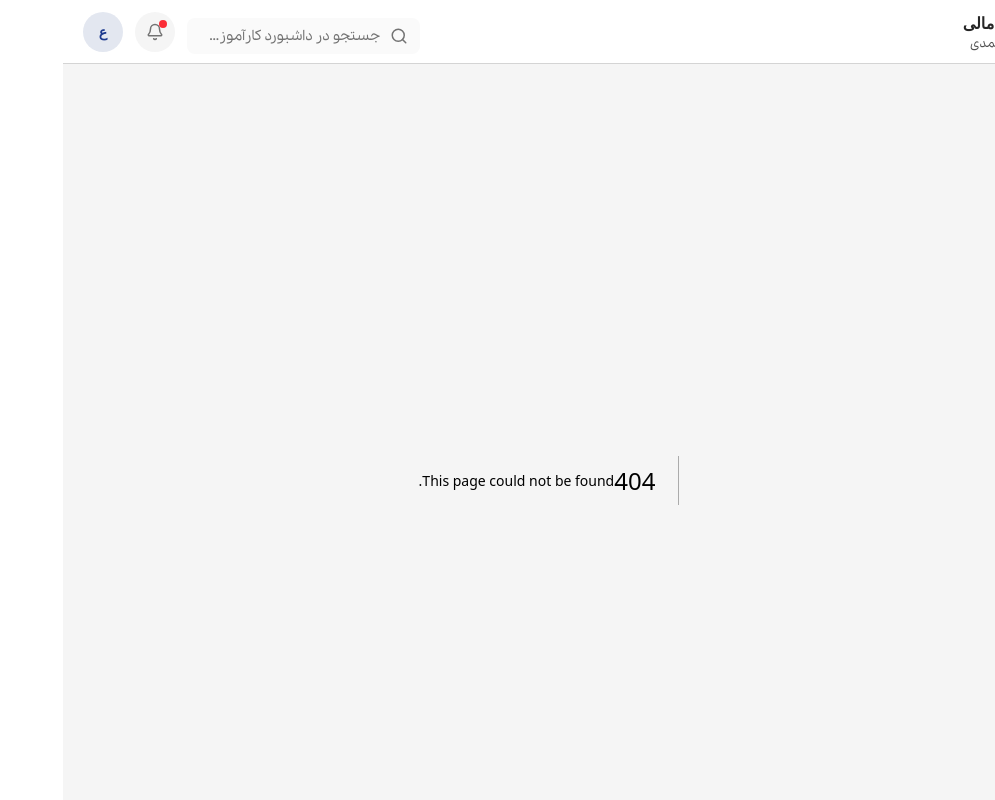
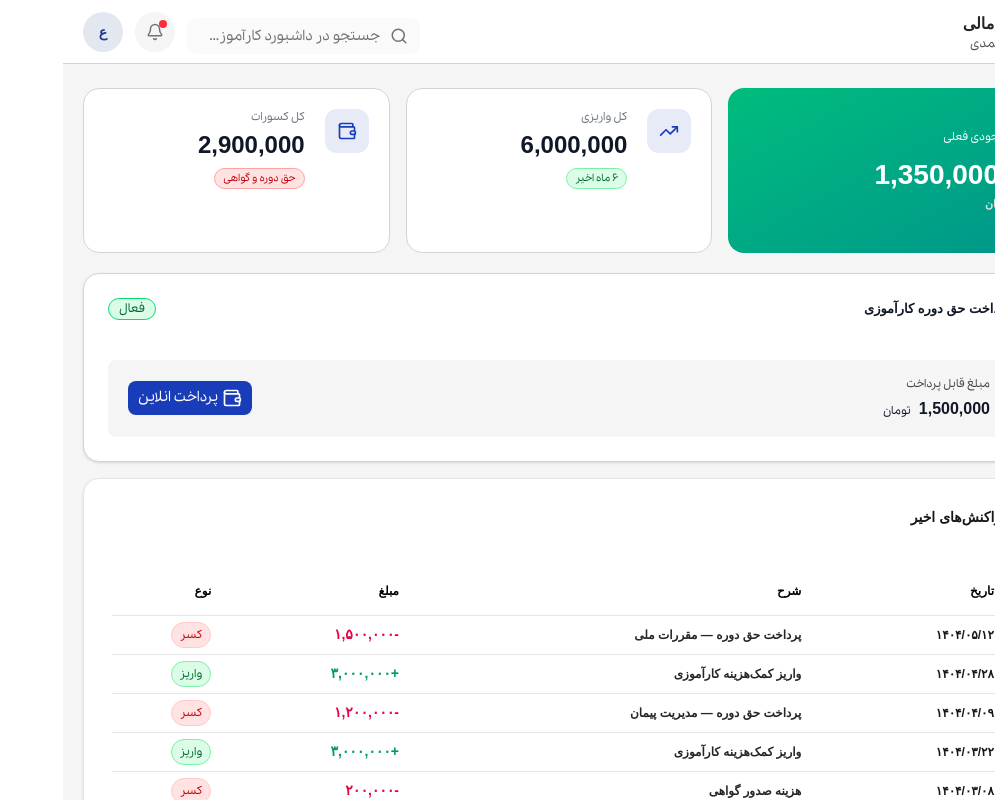
Before and after one commit to parrsa/InternshipNezam, a Next.js app: page /users/financial-credit in a window 1280 px wide. Before the commit this address had no page. Shown: the whole page, without its empty margins (285-1280 px from the left). Built offline with nearby package versions, Linux system fonts and the light colour scheme; a web font is replaced by a local one.

Commit message:
finished table and financial part

```diff
--- a/app/components/ui/Table/index.tsx
+++ b/app/components/ui/Table/index.tsx
@@ -124,7 +124,7 @@ function Table({ tableRow, tableCol, minHeight = "390px", HeaderPY }: TableProps
               {tableCol.map((col: any, index: number) => (
                 <th
                   key={String(col.key)}
-                  className={` ${HeaderPY ? HeaderPY : "py-3"} text-base font-bold text-sky-800 px-2
+                  className={` ${HeaderPY ? HeaderPY : "py-3"} text-sm font-bold text-neutral-800 px-2
                    ${col.width} ${index === 0 && "pr-3"} ${index === 6 && "pl-3"
                     }`}
                 >
--- /dev/null
+++ b/app/users/financial-credit/components/financialCards/index.tsx
@@ -0,0 +1,124 @@
+import { Button } from '@/app/components/ui/Button'
+
+
+const WalletIcon = ({ className = 'w-5 h-5' }: { className?: string }) => (
+    <svg
+        xmlns="http://www.w3.org/2000/svg"
+        viewBox="0 0 24 24"
+        fill="none"
+        stroke="currentColor"
+        strokeWidth={2}
+        strokeLinecap="round"
+        strokeLinejoin="round"
+        className={className}
+    >
+        <path d="M19 7V4a1 1 0 0 0-1-1H5a2 2 0 0 0 0 4h15a1 1 0 0 1 1 1v4h-3a2 2 0 0 0 0 4h3a1 1 0 0 0 1-1v-2a1 1 0 0 0-1-1" />
+        <path d="M3 5v14a2 2 0 0 0 2 2h15a1 1 0 0 0 1-1v-4" />
+    </svg>
+)
+
+const TrendingUpIcon = ({ className = 'w-5 h-5' }: { className?: string }) => (
+    <svg
+        xmlns="http://www.w3.org/2000/svg"
+        viewBox="0 0 24 24"
+        fill="none"
+        stroke="currentColor"
+        strokeWidth={2}
+        strokeLinecap="round"
+        strokeLinejoin="round"
+        className={className}
+    >
+        <polyline points="22 7 13.5 15.5 8.5 10.5 2 17" />
+        <polyline points="16 7 22 7 22 13" />
+    </svg>
+)
+
+const currentBalance = 1350000
+const totalDeposits = 6000000
+const totalDeductions = 2900000
+const payableAmount = 1500000
+
+const fmt = (n: number) => n.toLocaleString('en-US')
+
+function FinancialCard() {
+
+    return (
+        <>
+            <div className="w-full flex flex-col gap-5  items-center justify-center" dir="rtl">
+
+                <div className="w-full grid grid-cols-1 md:grid-cols-3 gap-4">
+
+                    <div className="rounded-2xl p-6 h-41.25 flex flex-col  justify-center bg-linear-to-br from-emerald-500 to-teal-600 text-white">
+                        <span className="text-2xs ">موجودی فعلی</span>
+                        <span className="mt-2 text-[28px] font-extrabold  -translate-x-3"> {fmt(currentBalance)}</span>
+                        <span className=" text-2xs text-neutral-200 font-semibold">تومان</span>
+                    </div>
+
+                    <div className=" rounded-2xl border border-neutral-300 bg-white p-5 flex items-start gap-5">
+                        <div className="w-11 h-11 shrink-0 rounded-xl bg-blue-800/10 text-blue-800 flex items-center justify-center">
+                            <TrendingUpIcon className="w-5 h-5" />
+                        </div>
+                        <div className="flex flex-col items-start">
+                            <span className="text-2xs text-gray-500">کل واریزی</span>
+                            <span className="mt-1 text-[24px] font-semibold text-gray-900 leading-tight">{fmt(totalDeposits)}</span>
+                            <span className="mt-2 rounded-full border border-green-300 bg-green-100 px-2 py-0.5 text-3xs text-green-800">
+                                ۶ ماه اخیر
+                            </span>
+                        </div>
+                    </div>
+
+                    <div className=" rounded-2xl border border-neutral-300 bg-white p-5 flex items-start gap-5">
+                        <div className="w-11 h-11 shrink-0 rounded-xl bg-blue-800/10 text-blue-800 flex items-center justify-center">
+                            <WalletIcon className="w-5 h-5" />
+                        </div>
+                        <div className="flex flex-col items-start">
+                            <span className=" text-2xs text-gray-500">کل کسورات</span>
+                            <span className="mt-1 text-[24px]  font-extrabold text-gray-900 leading-tight">{fmt(totalDeductions)}</span>
+                            <span className="mt-2 rounded-full border border-red-300 bg-red-100 px-2 py-0.5 text-3xs text-red-700">
+                                حق دوره و گواهی
+                            </span>
+                        </div>
+                    </div>
+                </div>
+
+                <div className="w-full rounded-2xl border border-neutral-300 bg-white p-6 shadow-sm">
+                    <div className="flex items-center justify-between">
+                        <h3 className="text-s font-semibold text-gray-900">پرداخت حق دوره کارآموزی</h3>
+                        <span className="rounded-full border border-green-400 bg-green-100 px-2.5 py-0.5 text-xs text-green-800">
+                            فعال
+                        </span>
+                    </div>
+
+                    <div className="mt-10 flex items-center justify-between rounded-lg bg-neutral-100 px-5 py-4">
+                        <div className="flex flex-col items-start">
+                            <span className="text-2xs text-neutral-700">مبلغ قابل پرداخت</span>
+                            <div className="mt-1 flex items-baseline gap-2">
+                                <span className="text-base font-extrabold text-gray-900">{fmt(payableAmount)}</span>
+                                <span className="text-2xs text-gray-900">تومان</span>
+                            </div>
+                        </div>
+
+                        <div >
+                            <Button
+                                type="button"
+                                variant="solid"
+                                color="input"
+                                className="text-sm"
+                                size="xs"
+                                rounded="lg"
+                                leftIcon={
+                                    <WalletIcon className="w-5 h-5" />
+                                }
+                            >
+                                پرداخت انلاین
+                            </Button>
+                        </div>
+                    </div>
+                </div>
+
+            </div>
+        </>
+    )
+}
+
+export default FinancialCard
--- /dev/null
+++ b/app/users/financial-credit/components/recentTransactions/index.tsx
@@ -0,0 +1,105 @@
+"use client";
+
+import Table from "@/app/components/ui/Table";
+
+const toFa = (v: string | number) =>
+    String(v).replace(/\d/g, (d) => "۰۱۲۳۴۵۶۷۸۹"[Number(d)]);
+
+const formatAmount = (n: number) =>
+    toFa(n.toString().replace(/\B(?=(\d{3})+(?!\d))/g, ","));
+
+type TxType = "deduct" | "deposit";
+
+interface Transaction {
+    date: string;
+    title: string;
+    amount: number;
+    type: TxType;
+}
+
+const transactions: Transaction[] = [
+    { date: "1404/05/12", title: "پرداخت حق دوره — مقررات ملی", amount: 1500000, type: "deduct" },
+    { date: "1404/04/28", title: "واریز کمک‌هزینه کارآموزی", amount: 3000000, type: "deposit" },
+    { date: "1404/04/09", title: "پرداخت حق دوره — مدیریت پیمان", amount: 1200000, type: "deduct" },
+    { date: "1404/03/22", title: "واریز کمک‌هزینه کارآموزی", amount: 3000000, type: "deposit" },
+    { date: "1404/03/08", title: "هزینه صدور گواهی", amount: 200000, type: "deduct" },
+];
+
+
+const tableCol = [
+    {
+        key: "date",
+        label: "تاریخ",
+        width: "w-[22%] text-right",
+        className: "text-right text-xs font-semibold text-neutral-900",
+        render: (row: Transaction) => toFa(row.date),
+    },
+    {
+        key: "title",
+        label: "شرح",
+        width: "w-[45%] text-right",
+        className: "text-right  text-xs font-semibold text-neutral-800",
+        render: (row: Transaction) => row.title,
+    },
+    {
+        key: "amount",
+        label: "مبلغ",
+        width: "w-[21%] text-right",
+        className: "text-right ",
+        render: (row: Transaction) => {
+            const isDeposit = row.type === "deposit";
+            return (
+                <span
+                    dir="rtl"
+                    className={`inline-flex items-center text-sm font-semibold ${isDeposit ? "text-emerald-600" : "text-rose-600"
+                        }`}
+                >
+                    <span>{isDeposit ? "+" : "-"}</span>
+                    <span>{formatAmount(row.amount)}</span>
+                </span>
+            );
+        },
+    },
+    {
+        key: "type",
+        label: "نوع",
+        width: "w-[12%] text-right",
+        className: "text-right",
+        render: (row: Transaction) =>
+            row.type === "deposit" ? (
+                <span className="inline-flex items-center rounded-full border border-green-300 bg-green-100 px-2 py-1  text-2xs  font-medium leading-4 text-green-800">
+                    واریز
+                </span>
+            ) : (
+                <span className="inline-flex items-center rounded-full border border-red-200 bg-red-100 px-2 py-1 text-2xs font-medium leading-4 text-red-700">
+                    کسر
+                </span>
+            ),
+    },
+];
+
+function RecentTransactions() {
+    return (
+        <div className="w-full rounded-2xl border border-neutral-200 bg-white px-7 pt-7 pb-5 mb-5 shadow-sm">
+            <h3 className="mb-10 text-sm font-bold text-neutral-900">تراکنش‌های اخیر</h3>
+            <div
+                className="
+          [&_thead]:border-neutral-200
+          [&_th]:font-semibold [&_th]:text-xs [&_th]:text-black
+          [&_tbody_tr]:bg-white!
+          [&_tbody_tr:last-child]:border-b-0
+          [&_td]:py-1.5
+        "
+            >
+                <Table
+                    tableRow={transactions}
+                    tableCol={tableCol}
+                    minHeight="auto"
+                    HeaderPY="py-4"
+                />
+            </div>
+        </div>
+    );
+}
+
+export default RecentTransactions;
--- /dev/null
+++ b/app/users/financial-credit/page.tsx
@@ -0,0 +1,18 @@
+import FinancialCard from './components/financialCards'
+import RecentTransactions from './components/recentTransactions'
+
+function Financial() {
+
+    return (
+        <>
+            <div className="w-full flex flex-col gap-4  px-5 p-2 items-center justify-center">
+
+                <FinancialCard />
+                <RecentTransactions />
+
+            </div>
+        </>
+    )
+}
+
+export default Financial
--- a/app/users/request-tracking/page.tsx
+++ b/app/users/request-tracking/page.tsx
@@ -10,7 +10,7 @@ function RequstTracking() {
         <div>
 
 
-            <div className="w-[97%] flex flex-col gap-2 mt-2  px-5 p-2 pt-7  rounded-2xl border-2  shadow-xs border-neutral-200  bg-white  mx-auto">
+            <div className="w-[97%] flex flex-col gap-2  rounded-2xl border-2  shadow-xs border-neutral-200  bg-white mt-2 px-5 p-2 pt-7  mx-auto">
                 <HeaderPart />
                 <StepsPart />
             </div>
```
